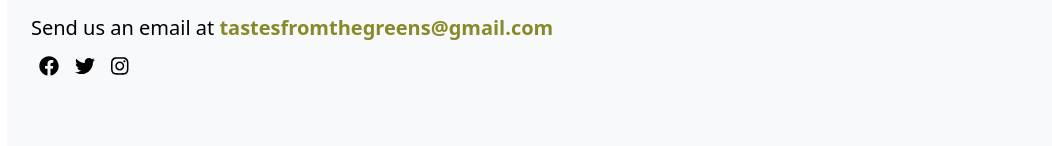
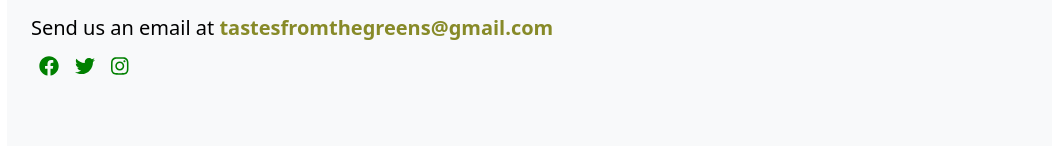
Before and after one commit to crisellevaldez/tftgreens, a React (Create React App) app: page / in a window 1280 px wide. Shown: the part 2610-2756 px from the top of the page, without its empty margins (63-1115 px from the left). Built offline with nearby package versions, Linux system fonts and the light colour scheme.

Commit message:
change icon color

```diff
--- a/src/Footer/footer.js
+++ b/src/Footer/footer.js
@@ -42,13 +42,13 @@ function Footer() {
                   href="https://www.facebook.com/tastesfromthegreens"
                   className="facebook-icon"
                 >
-                  <FontAwesomeIcon icon={faFacebook} color="black" />
+                  <FontAwesomeIcon icon={faFacebook} color="green" />
                 </Nav.Link>
                 <Nav.Link href="#twitter" className="twitter-icon">
-                  <FontAwesomeIcon icon={faTwitter} color="black" />
+                  <FontAwesomeIcon icon={faTwitter} color="green" />
                 </Nav.Link>
                 <Nav.Link href="#instagram" className="instagram-icon">
-                  <FontAwesomeIcon icon={faInstagram} color="black" />
+                  <FontAwesomeIcon icon={faInstagram} color="green" />
                 </Nav.Link>
               </Nav>
               <div className="logo">
```
